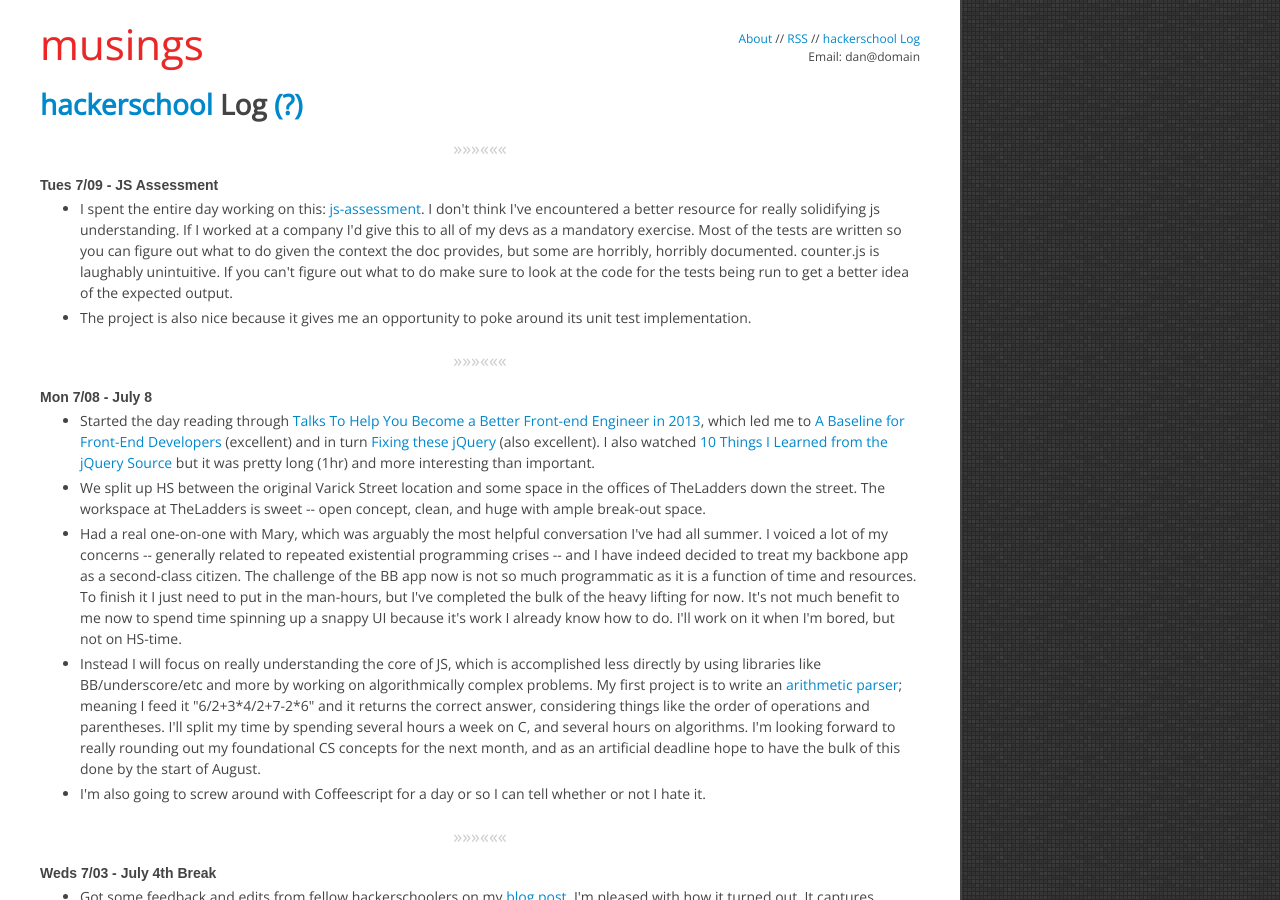
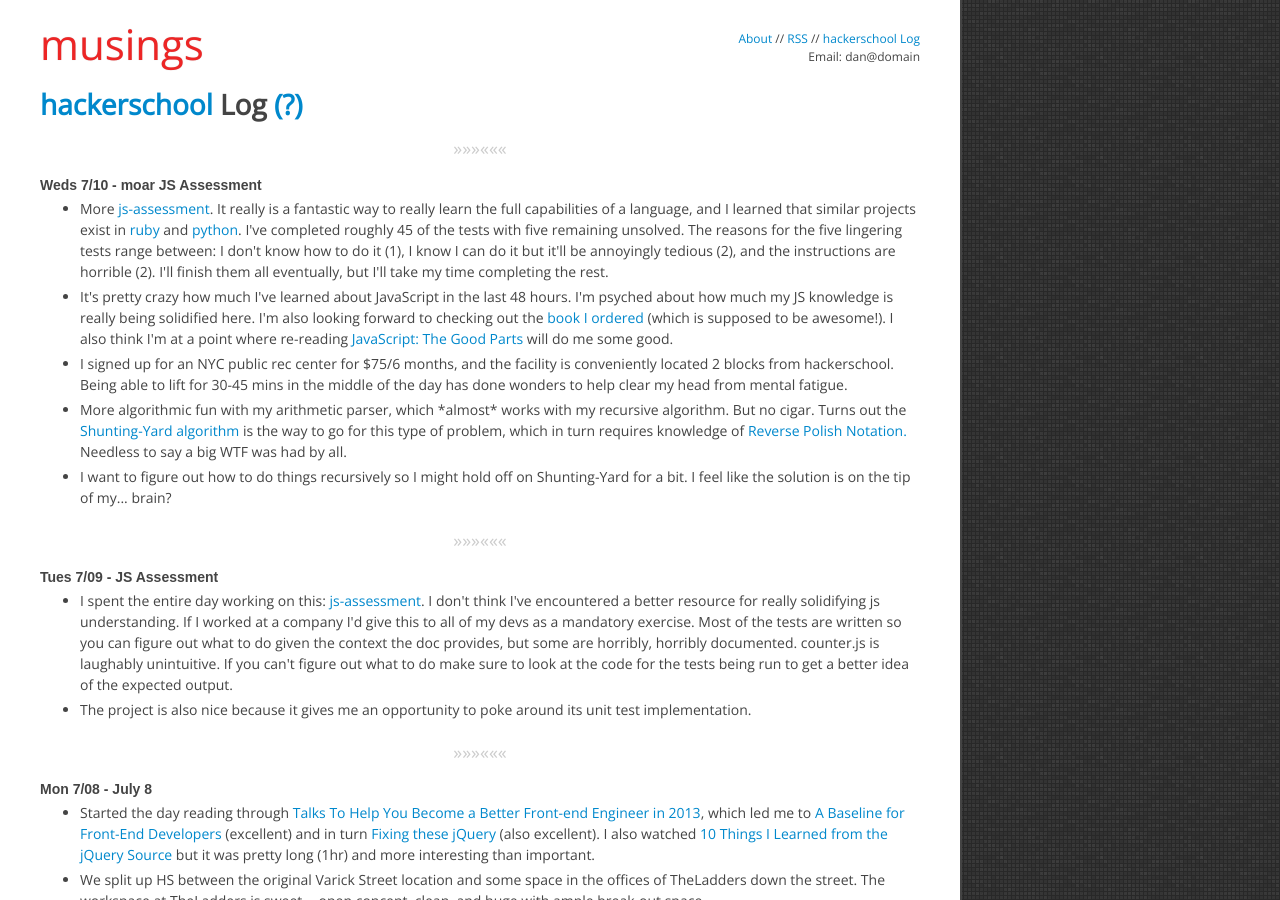
Before and after one commit to danielna/danielna.github.com, a Jekyll site: the page built from hackerschool.html, in a window 1280 px wide and 900 px high. Built offline with Jekyll 4.4.1, drawn with Linux system fonts in a browser that asks for light colours; nearby versions of some CDN libraries; library files that are not in the unit come from our copies; Markdown is read by kramdown in place of the engine named in the settings.

Commit message:
7/10 log

```diff
--- a/hackerschool.html
+++ b/hackerschool.html
@@ -9,6 +9,27 @@ permalink: /hackerschool/index.html
     <div id="help-content">
         In June 2013 I started my three months at <a href="/2013/05/19/cracker-barrel-and-hackerschool.html" title="Cracker Barrel and hackerschool">hackerschool</a>.  This is where I'll keep a log of what I'm working on/thinking/experiencing/etc.  I'm envisioning something kind of like twitter, but less ephemeral.  It'll be similarly stream-of-conscience.  When I write longer-form posts that pertain to HS I'll link to it both here and on the homepage.
     </div>
+
+    <div class="separator">&raquo;&raquo;&raquo;&laquo;&laquo;&laquo;</div>
+
+    <span class="date" id="2013-07-10">Weds 7/10 - moar JS Assessment</span>
+    <ul>
+        <li>
+            More <a href="https://github.com/rmurphey/js-assessment" target="_blank">js-assessment</a>.  It really is a fantastic way to really learn the full capabilities of a language, and I learned that similar projects exist in <a href="https://github.com/neo/ruby_koans" target='_blank'>ruby</a> and <a href="https://github.com/gregmalcolm/python_koans/wiki" target="_blank">python</a>.  I've completed roughly 45 of the tests with five remaining unsolved.  The reasons for the five lingering tests range between: I don't know how to do it (1), I know I can do it but it'll be annoyingly tedious (2), and the instructions are horrible (2).  I'll finish them all eventually, but I'll take my time completing the rest.
+        </li>
+        <li>
+            It's pretty crazy how much I've learned about JavaScript in the last 48 hours.  I'm psyched about how much my JS knowledge is really being solidified here.  I'm also looking forward to checking out the <a href="http://www.amazon.com/gp/product/0321812182/ref=as_li_ss_tl?ie=UTF8&camp=1789&creative=390957&creativeASIN=0321812182&linkCode=as2&tag=musings01b1-20" target="_blank">book I ordered</a> (which is supposed to be awesome!).  I also think I'm at a point where re-reading <a href="http://www.amazon.com/gp/product/0596517742/ref=as_li_ss_tl?ie=UTF8&camp=1789&creative=390957&creativeASIN=0596517742&linkCode=as2&tag=musings01b1-20" target="_blank">JavaScript: The Good Parts</a> will do me some good.
+        </li>
+        <li>
+            I signed up for an NYC public rec center for $75/6 months, and the facility is conveniently located 2 blocks from hackerschool.  Being able to lift for 30-45 mins in the middle of the day has done wonders to help clear my head from mental fatigue.
+        </li>
+        <li>
+            More algorithmic fun with my arithmetic parser, which *almost* works with my recursive algorithm.  But no cigar.  Turns out the <a href="http://en.wikipedia.org/wiki/Shunting-yard_algorithm" target="_blank">Shunting-Yard algorithm</a> is the way to go for this type of problem, which in turn requires knowledge of <a href="http://en.wikipedia.org/wiki/Reverse_Polish_notation" target="_blank">Reverse Polish Notation.</a>  Needless to say a big WTF was had by all.
+        </li>
+        <li>
+            I want to figure out how to do things recursively so I might hold off on Shunting-Yard for a bit.  I feel like the solution is on the tip of my... brain?
+        </li>
+    </ul>
 
     <div class="separator">&raquo;&raquo;&raquo;&laquo;&laquo;&laquo;</div>
 
```
